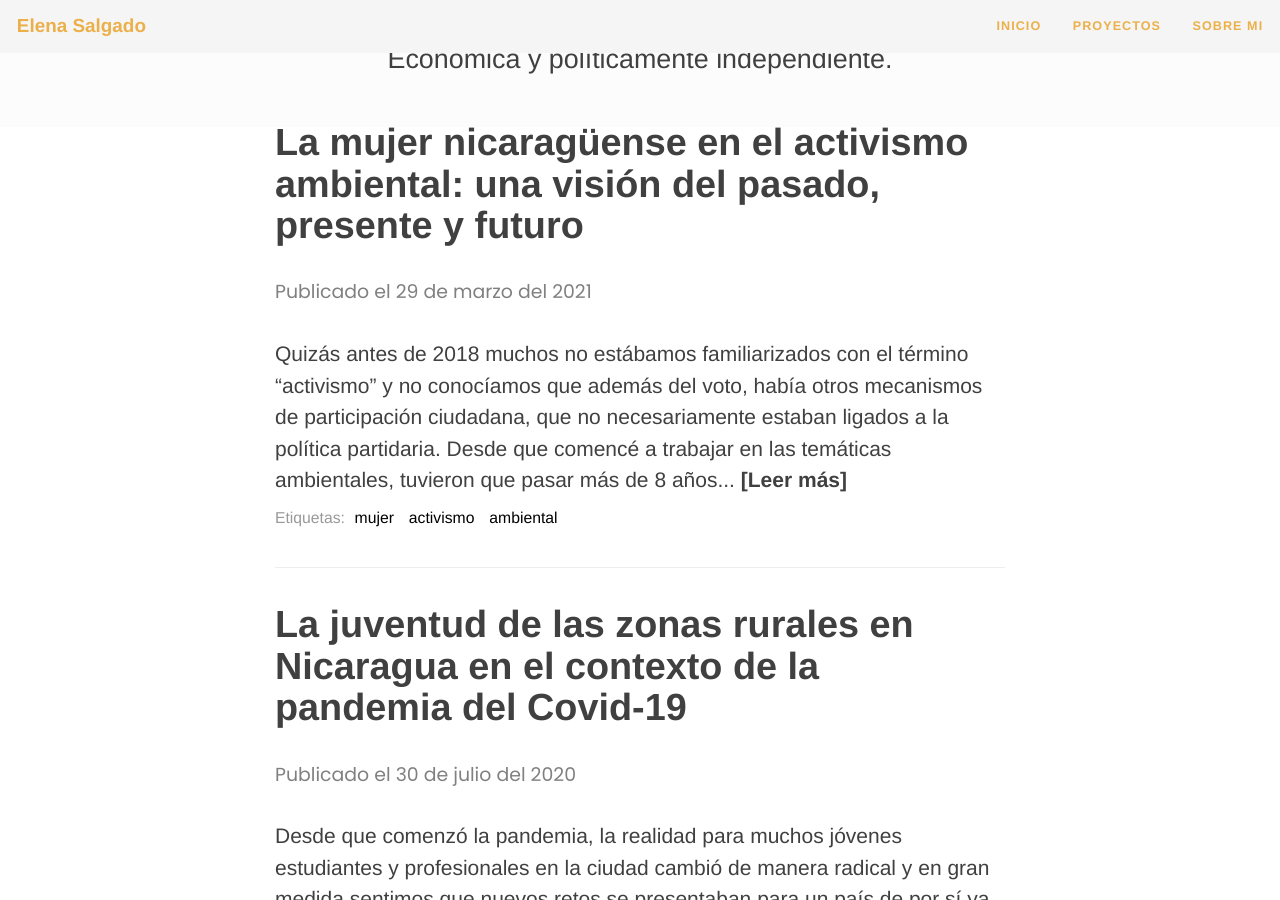
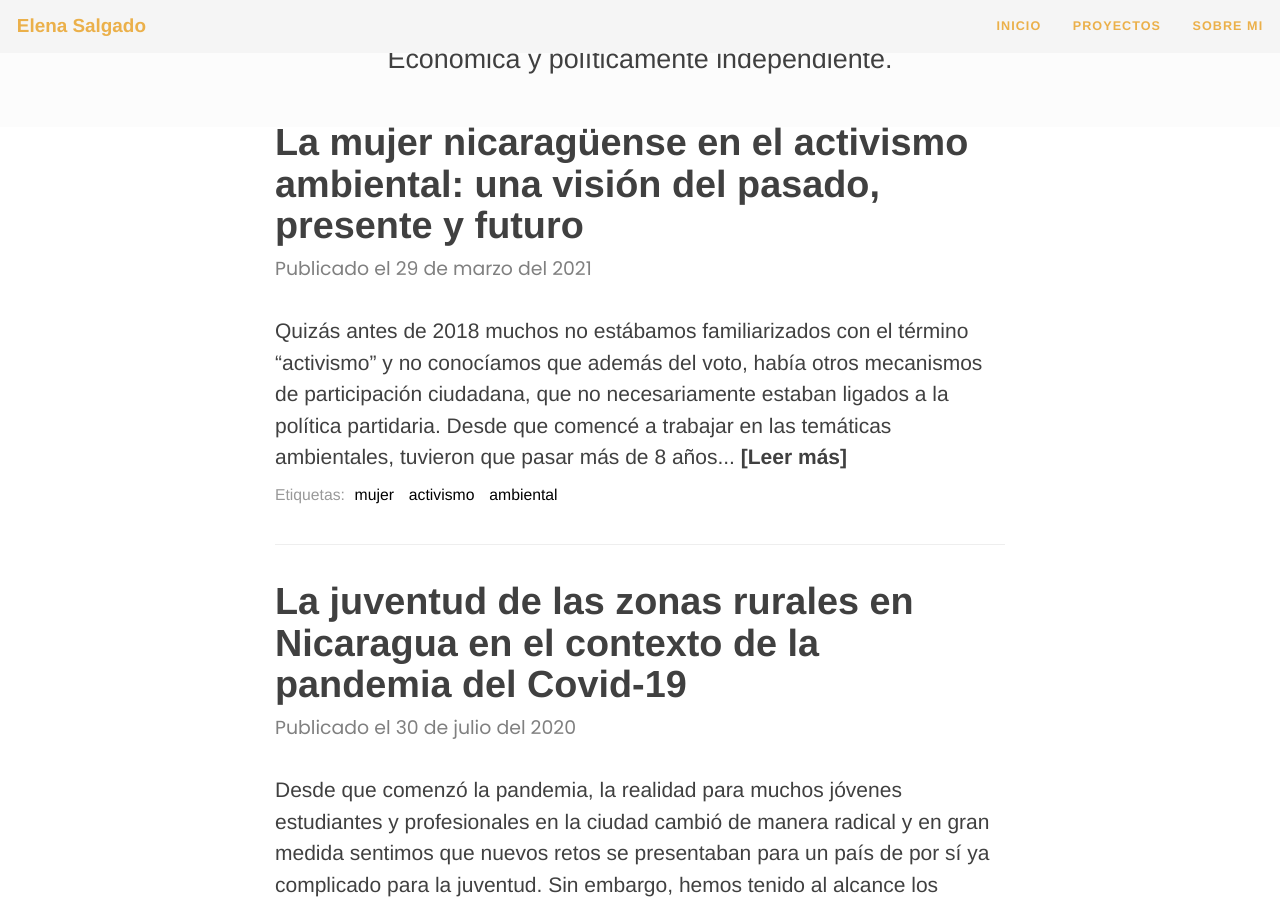
Before and after one commit to malena-salgado/malena-salgado.github.io, a Jekyll site: the page built from index.markdown, in a window 1280 px wide and 900 px high, scrolled down 1062 px. Built offline with Jekyll 4.4.1, drawn with Linux system fonts in a browser that asks for light colours; nearby versions of some CDN libraries; some web fonts are replaced.

Commit message:
Update main.css

```diff
--- a/assets/css/main.css
+++ b/assets/css/main.css
@@ -28,7 +28,7 @@ body {
 
 p {
   line-height: 1.5;
-  margin: 1.875rem 0!important;
+  margin: 0 0 1.875rem 0!important;
 }
 h1,h2,h3,h4,h5,h6 {
   font-family: 'Chivo', 'Helvetica Neue', Helvetica, Arial, sans-serif;
```
